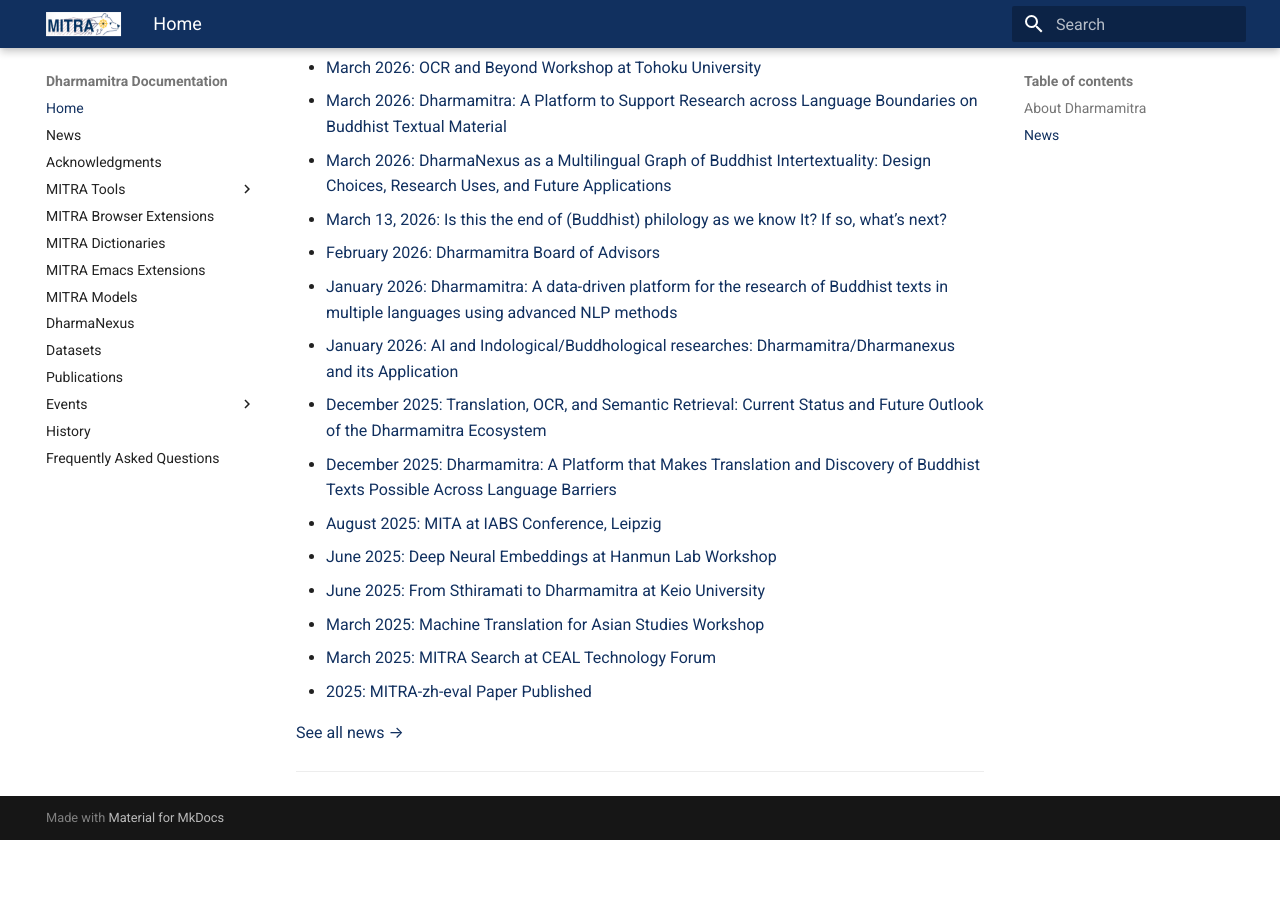
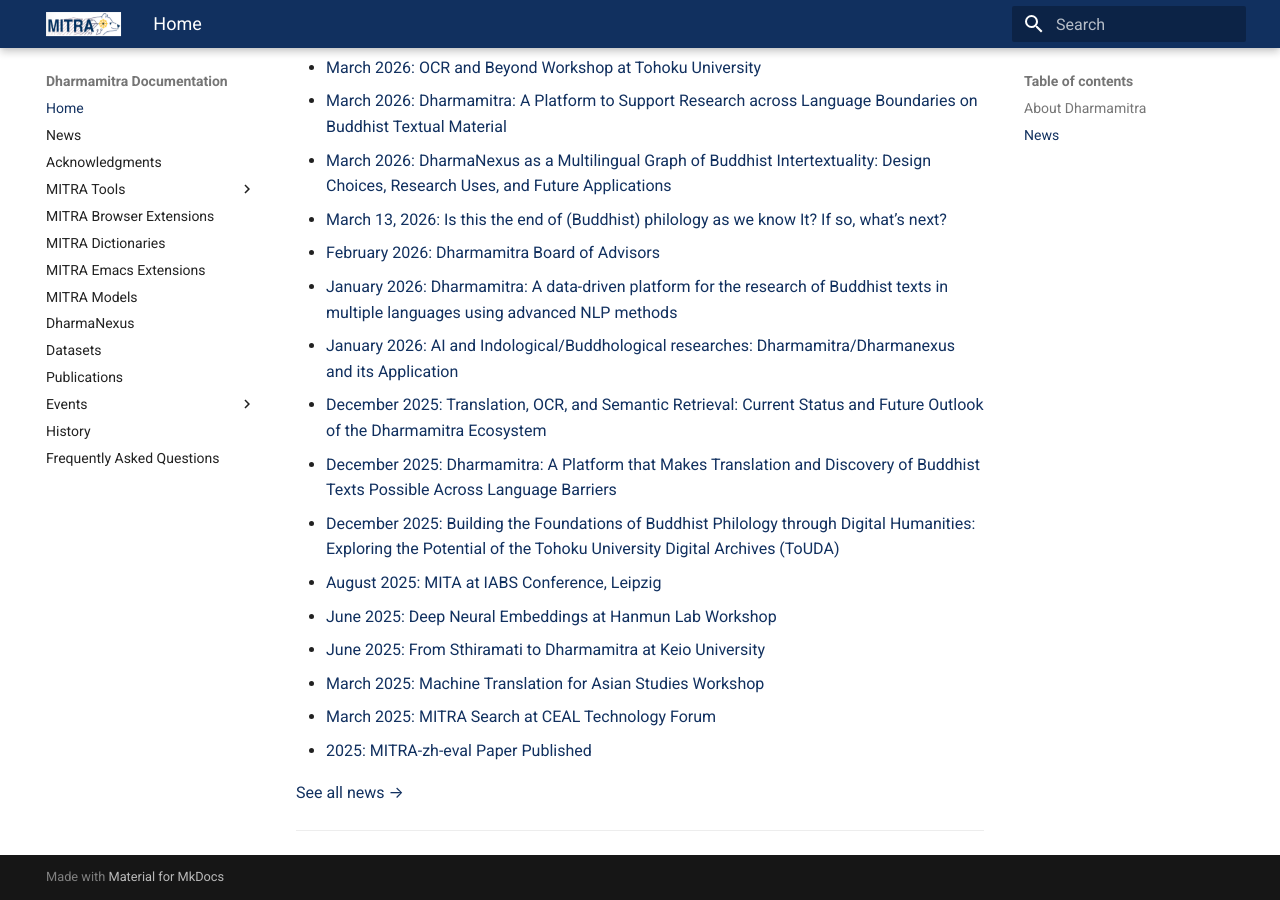
Before and after one commit to dharmamitra/dharmamitra-guides, an MkDocs documentation site: the page built from docs/index.md, in a window 1280 px wide and 900 px high, scrolled down 952 px. Built offline with MkDocs 1.6.1 and Material for MkDocs 9.7.7, drawn with Linux system fonts in a browser that asks for light colours; before the commit the page ends 1792 px from its top, so only the background shows below that.

Commit message:
Update index.md

```diff
--- a/docs/index.md
+++ b/docs/index.md
@@ -27,6 +27,7 @@
 - [January 2026: AI and Indological/Buddhological researches: Dharmamitra/Dharmanexus and its Application](news.md#AI-and-IndologicalBuddhological-researches-DharmamitraDharmanexus-and-its-Application)
 - [December 2025: Translation, OCR, and Semantic Retrieval: Current Status and Future Outlook of the Dharmamitra Ecosystem](news.md#Translation-OCR-and-Semantic-Retrieval)
 - [December 2025: Dharmamitra: A Platform that Makes Translation and Discovery of Buddhist Texts Possible Across Language Barriers](news.md#Dharmamitra-A-Platform-that-Makes-Translation-and-Discovery-of-Buddhist-Texts-Possible-Across-Language-Barriers)
+- [December 2025: Building the Foundations of Buddhist Philology through Digital Humanities: Exploring the Potential of the Tohoku University Digital Archives (ToUDA)](news.md#Building-the-Foundations-of-Buddhist-Philology-through-Digital-Humanities)
 - [August 2025: MITA at IABS Conference, Leipzig](news.md#august-2025-mita-at-iabs-conference-leipzig)
 - [June 2025: Deep Neural Embeddings at Hanmun Lab Workshop](news.md#june-2025-deep-neural-embeddings-at-hanmun-lab-workshop)
 - [June 2025: From Sthiramati to Dharmamitra at Keio University](news.md#june-2025-from-sthiramati-to-dharmamitra-at-keio-university)
```
